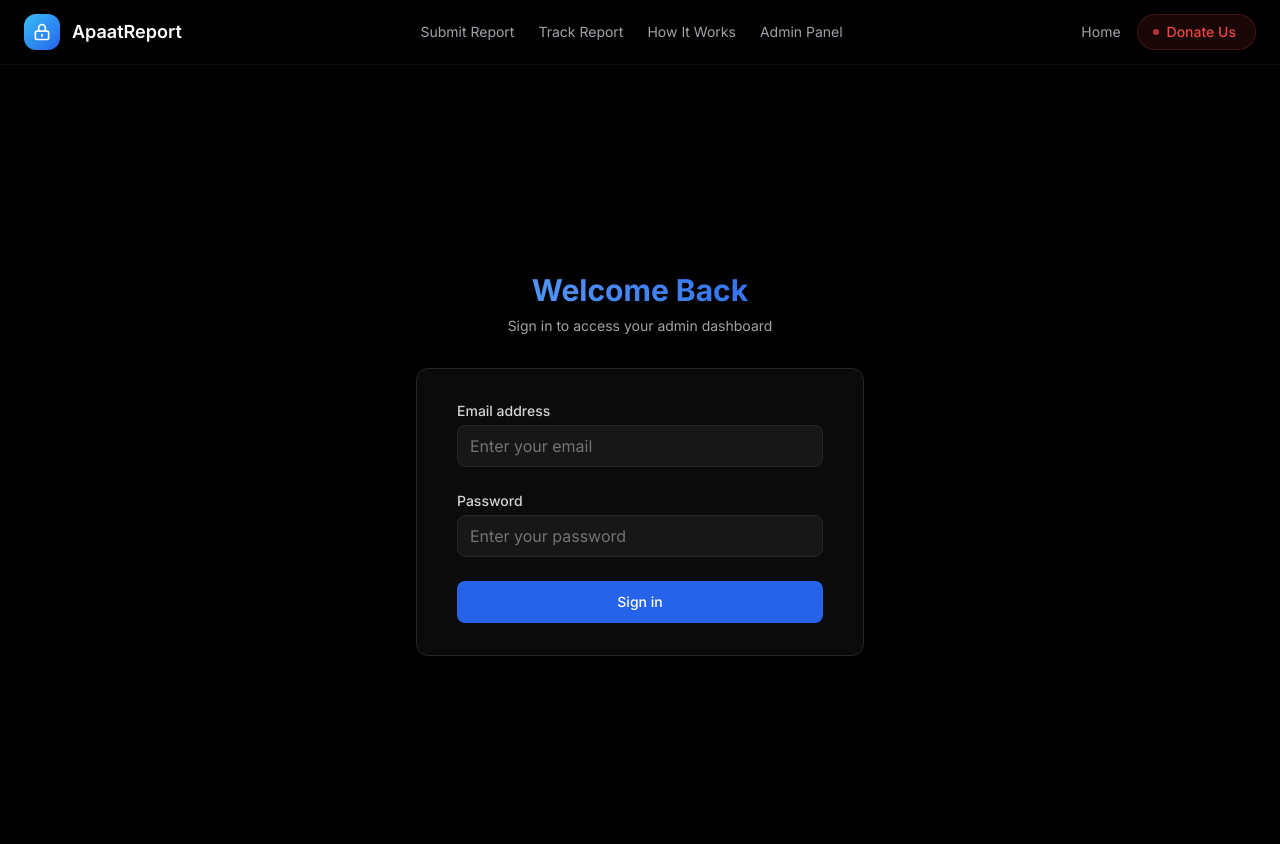
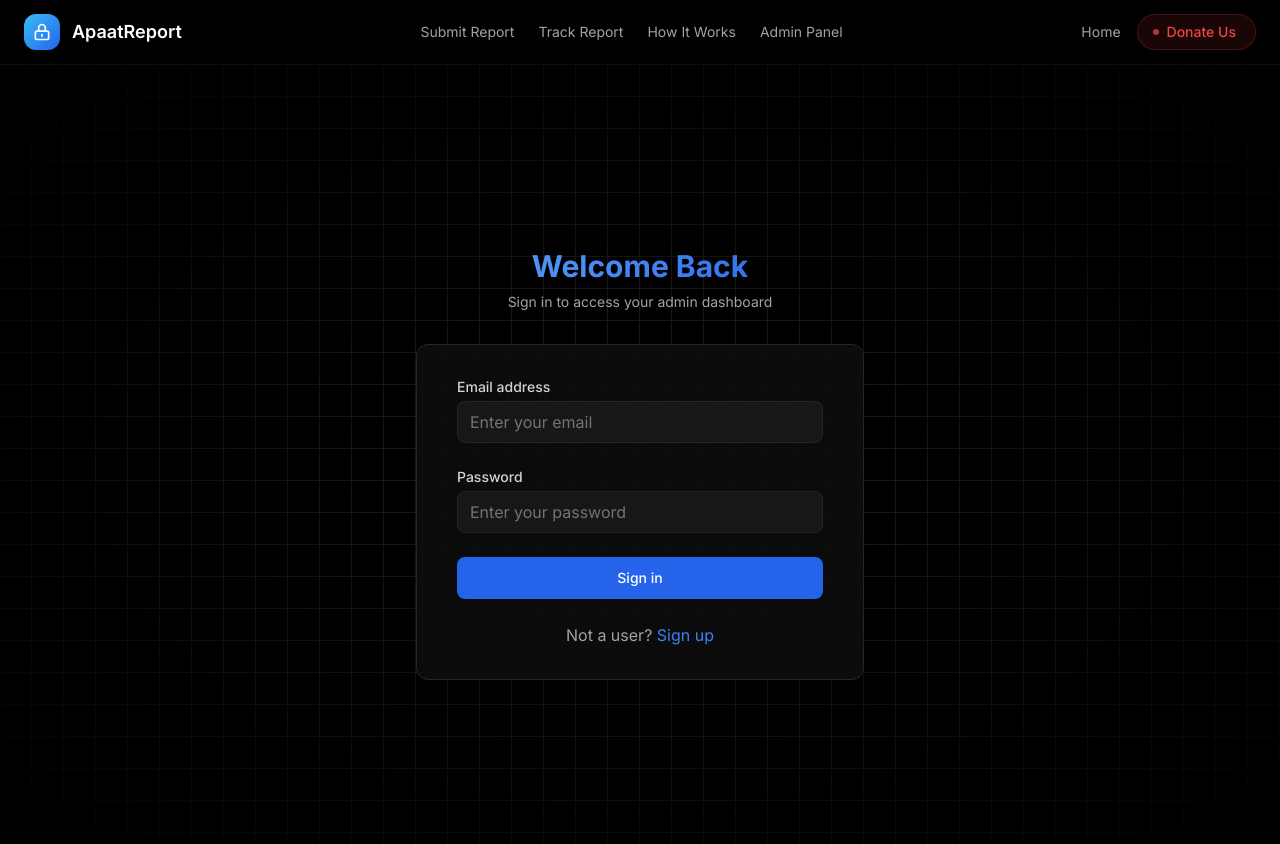
Before and after one commit to nilavtalukdar06/apaat-report, a Next.js app: page /auth/signin in a window 1280 px wide. Shown: the top 844 px of the page. Built offline with nearby package versions, Linux system fonts and the light colour scheme.

Commit message:
Improved the UI a bit

```diff
--- a/app/auth/signin/page.tsx
+++ b/app/auth/signin/page.tsx
@@ -3,6 +3,7 @@
 import { signIn } from "next-auth/react";
 import { useState } from "react";
 import { useRouter } from "next/navigation";
+import Link from "next/link"; // <-- Added import
 
 export default function SignIn() {
   const router = useRouter();
@@ -36,8 +37,8 @@
   };
 
   return (
-    <div className="min-h-screen bg-black flex flex-col justify-center py-12 px-4 sm:px-6 lg:px-8">
-      <div className="sm:mx-auto sm:w-full sm:max-w-md">
+    <div className="min-h-screen bg-black flex flex-col justify-center py-12 px-4 sm:px-6 lg:px-8 max-w-screen relative overflow-x-hidden">
+      <div className="sm:mx-auto sm:w-full sm:max-w-md relative z-20">
         <h1 className="text-center text-3xl font-bold bg-gradient-to-r from-blue-400 to-blue-600 bg-clip-text text-transparent mb-2">
           Welcome Back
         </h1>
@@ -46,7 +47,7 @@
         </h2>
       </div>
 
-      <div className="mt-8 sm:mx-auto sm:w-full sm:max-w-md">
+      <div className="mt-8 sm:mx-auto sm:w-full sm:max-w-md relative z-20">
         <div className="bg-neutral-900/50 backdrop-blur-sm py-8 px-4 shadow-xl border border-neutral-800 rounded-xl sm:px-10">
           <form className="space-y-6" onSubmit={handleSubmit}>
             <div>
@@ -112,8 +113,19 @@
                 )}
               </button>
             </div>
+
+            {/* Added sign up line */}
+            <div className="mt-4 text-center text-zinc-400">
+              Not a user?{" "}
+              <Link href="/auth/signup">
+                <span className="text-blue-500 hover:underline">Sign up</span>
+              </Link>
+            </div>
           </form>
         </div>
+      </div>
+      <div className="h-full w-full bg-black bg-grid-white/[0.1] absolute top-0 left-0 z-10 flex items-center justify-center">
+        <div className="absolute pointer-events-none inset-0 flex items-center justify-center bg-black [mask-image:radial-gradient(ellipse_at_center,transparent_20%,black)]" />
       </div>
     </div>
   );
--- a/app/auth/signup/page.tsx
+++ b/app/auth/signup/page.tsx
@@ -61,8 +61,8 @@
   };
 
   return (
-    <div className="min-h-screen bg-black flex flex-col justify-center py-12 px-4 sm:px-6 lg:px-8">
-      <div className="sm:mx-auto sm:w-full sm:max-w-md">
+    <div className="min-h-screen bg-black flex flex-col justify-center py-12 px-4 sm:px-6 lg:px-8 max-w-screen relative overflow-x-hidden">
+      <div className="sm:mx-auto sm:w-full sm:max-w-md relative z-20">
         <h1 className="text-center text-3xl font-bold bg-gradient-to-r from-blue-400 to-blue-600 bg-clip-text text-transparent mb-2">
           Create Account
         </h1>
@@ -71,7 +71,7 @@
         </h2>
       </div>
 
-      <div className="mt-8 sm:mx-auto sm:w-full sm:max-w-md">
+      <div className="mt-8 sm:mx-auto sm:w-full sm:max-w-md relative z-20">
         <div className="bg-neutral-900/50 backdrop-blur-sm py-8 px-4 shadow-xl border border-neutral-800 rounded-xl sm:px-10">
           <form className="space-y-6" onSubmit={handleSubmit}>
             <div>
@@ -191,6 +191,11 @@
           </div>
         </div>
       </div>
+
+      {/* Background */}
+      <div className="h-full w-full bg-black bg-grid-white/[0.1] absolute top-0 left-0 z-10 flex items-center justify-center">
+        <div className="absolute pointer-events-none inset-0 flex items-center justify-center bg-black [mask-image:radial-gradient(ellipse_at_center,transparent_20%,black)]" />
+      </div>
     </div>
   );
 }
--- a/app/dashboard/page.tsx
+++ b/app/dashboard/page.tsx
@@ -89,8 +89,8 @@
   }
 
   return (
-    <div className="min-h-screen bg-black text-white">
-      <nav className="border-b border-neutral-800 bg-black/50 backdrop-blur-xl sticky top-0 z-50">
+    <div className="min-h-screen bg-black text-white relative overflow-x-hidden">
+      <nav className="border-b border-neutral-800 bg-black/50 backdrop-blur-xl sticky top-0 z-20">
         <div className="max-w-7xl mx-auto px-4 sm:px-6 lg:px-8 py-4">
           <div className="flex justify-between items-center">
             <h1 className="text-2xl font-bold bg-gradient-to-r from-blue-400 to-blue-600 bg-clip-text text-transparent">
@@ -111,9 +111,9 @@
         </div>
       </nav>
 
-      <main className="max-w-7xl mx-auto px-4 sm:px-6 lg:px-8 py-8">
+      <main className="max-w-7xl mx-auto px-4 sm:px-6 lg:px-8 py-8 relative z-20">
         <div className="mb-8 flex flex-wrap gap-4 items-center justify-between">
-          <div className="flex gap-4">
+          <div className="flex gap-4 max-[500px]:flex-col">
             <select
               value={filter}
               onChange={(e) =>
@@ -156,7 +156,7 @@
               key={report.id}
               className="bg-neutral-900/50 backdrop-blur-sm rounded-xl p-6 border border-neutral-800 hover:border-neutral-700 transition-all"
             >
-              <div className="flex justify-between items-start gap-6">
+              <div className="flex max-[500px]:flex-col justify-between items-start gap-6">
                 <div className="space-y-4 flex-1">
                   <div className="flex items-center gap-3">
                     <h2 className="text-lg font-medium text-neutral-200">
@@ -228,6 +228,10 @@
           )}
         </div>
       </main>
+
+      <div className="z-10 h-full w-full bg-black bg-grid-white/[0.1] absolute top-0 left-0 flex items-center justify-center">
+        <div className="absolute pointer-events-none inset-0 flex items-center justify-center bg-black [mask-image:radial-gradient(ellipse_at_center,transparent_20%,black)]" />
+      </div>
     </div>
   );
 }
--- a/app/layout.tsx
+++ b/app/layout.tsx
@@ -19,7 +19,7 @@
   children: React.ReactNode;
 }) {
   return (
-    <html lang="en" className="scroll-smooth">
+    <html lang="en" className="scroll-smooth" suppressHydrationWarning>
       <body className={inter.className}>
         <div className="relative min-h-screen bg-black selection:bg-sky-500/20">
           {/* gradient background */}
```
